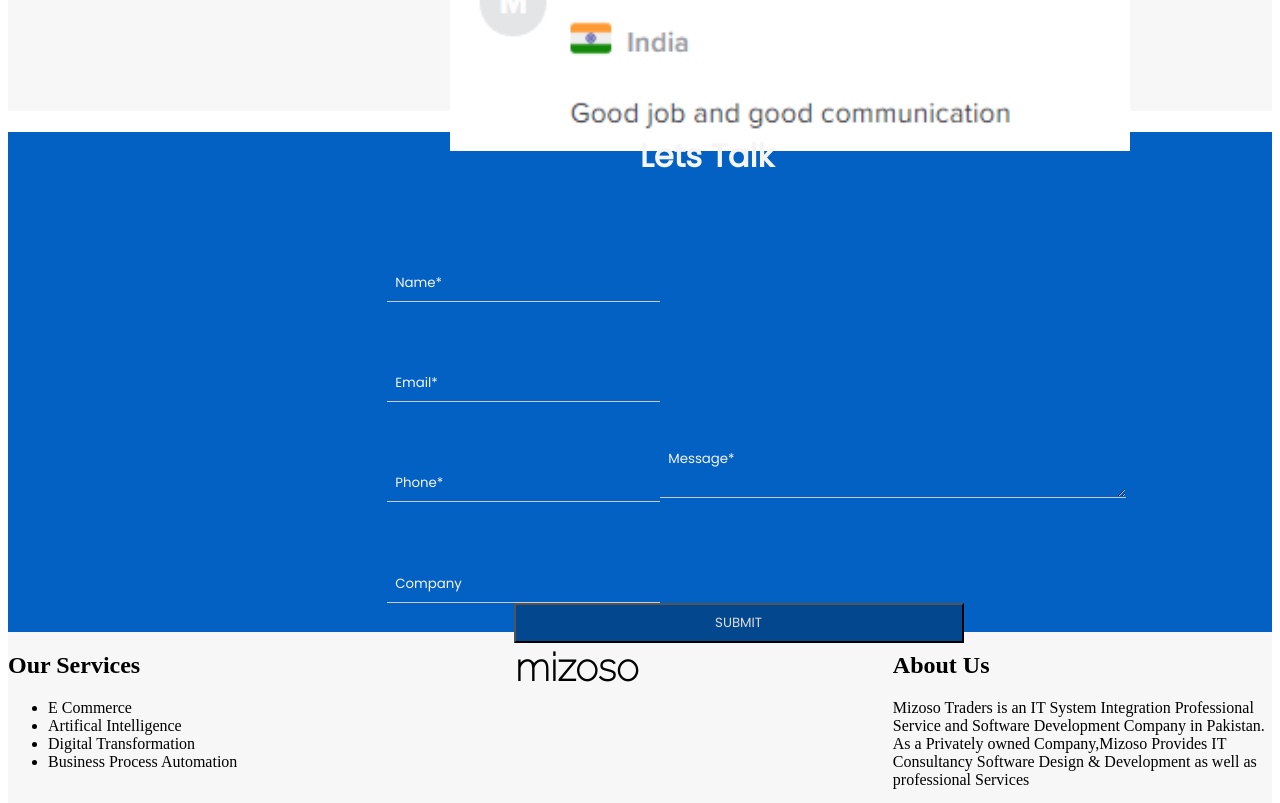
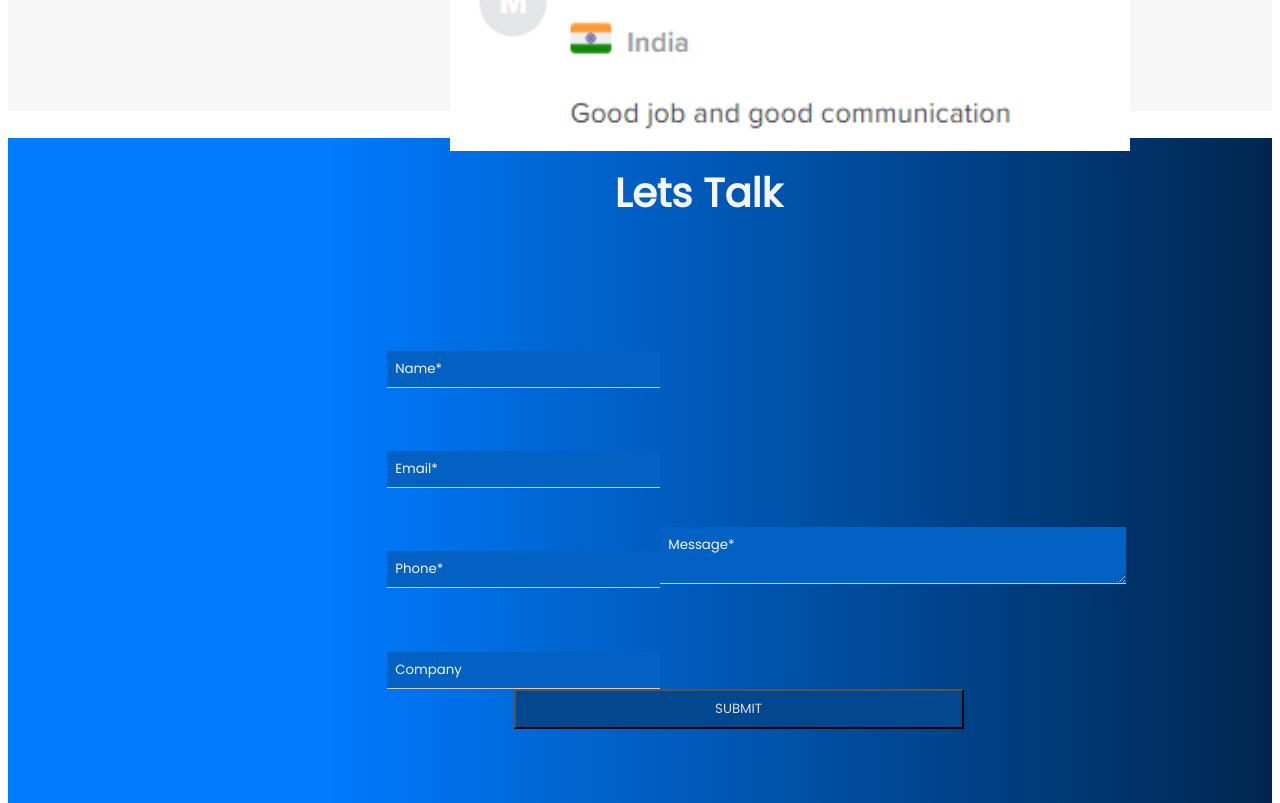
Before and after one commit to arsamawan/Miz-Corporate, an Angular app: page / in a window 1280 px wide. Shown: the part 1457-2260 px from the top of the page. Built offline with nearby package versions, Linux system fonts and the light colour scheme.

Commit message:
Contact-us Improved

```diff
--- a/src/app/main/main.component.css
+++ b/src/app/main/main.component.css
@@ -60,13 +60,16 @@
   height: 220px;
 }
 .contact-us{
-  height: 500px;
+  height: 700px;
   width: 100%;
-  background-color:#0461c4;
+  background: linear-gradient(to right , #007bff 25%, #00264f 100%)
 
 }
 .contact-us h1{
-  padding-left: 50%;
+  margin-left:48%;
+  padding-top: 2%;
+  font-size: 40px;
+  padding-bottom: 3%;
   color: whitesmoke;
 }
 input{
```
